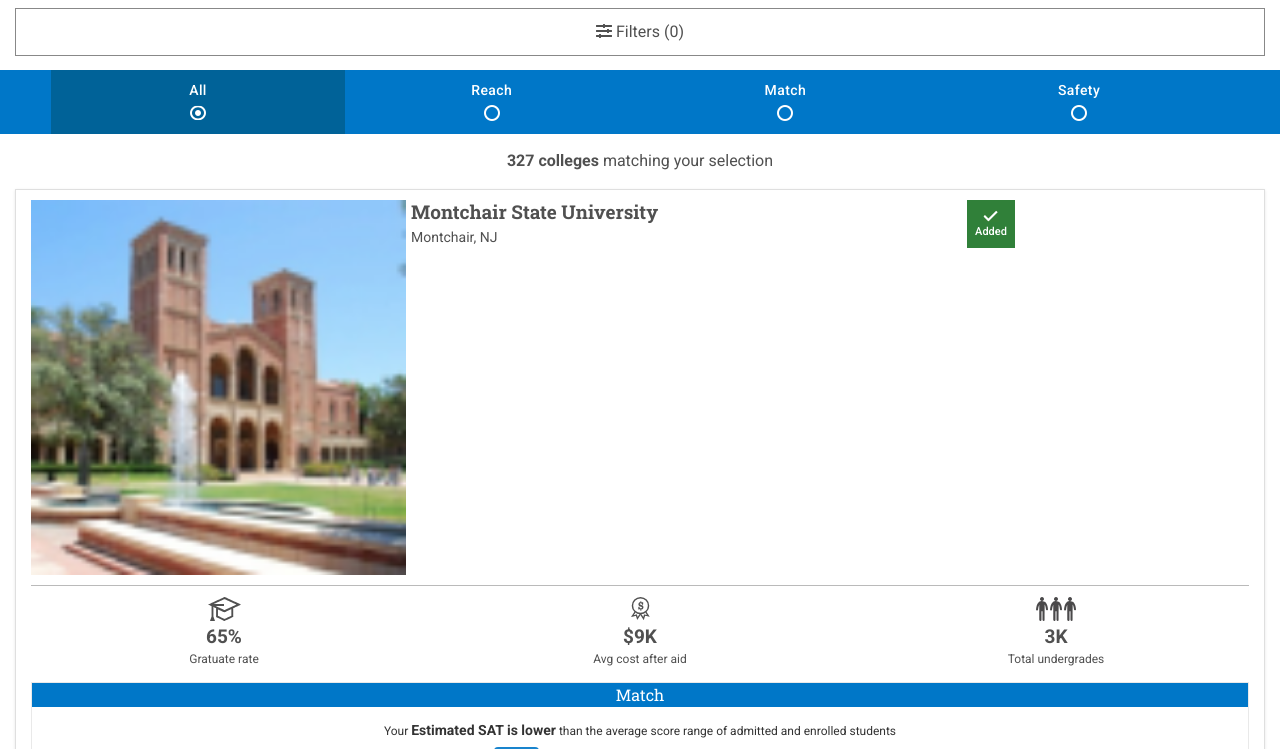
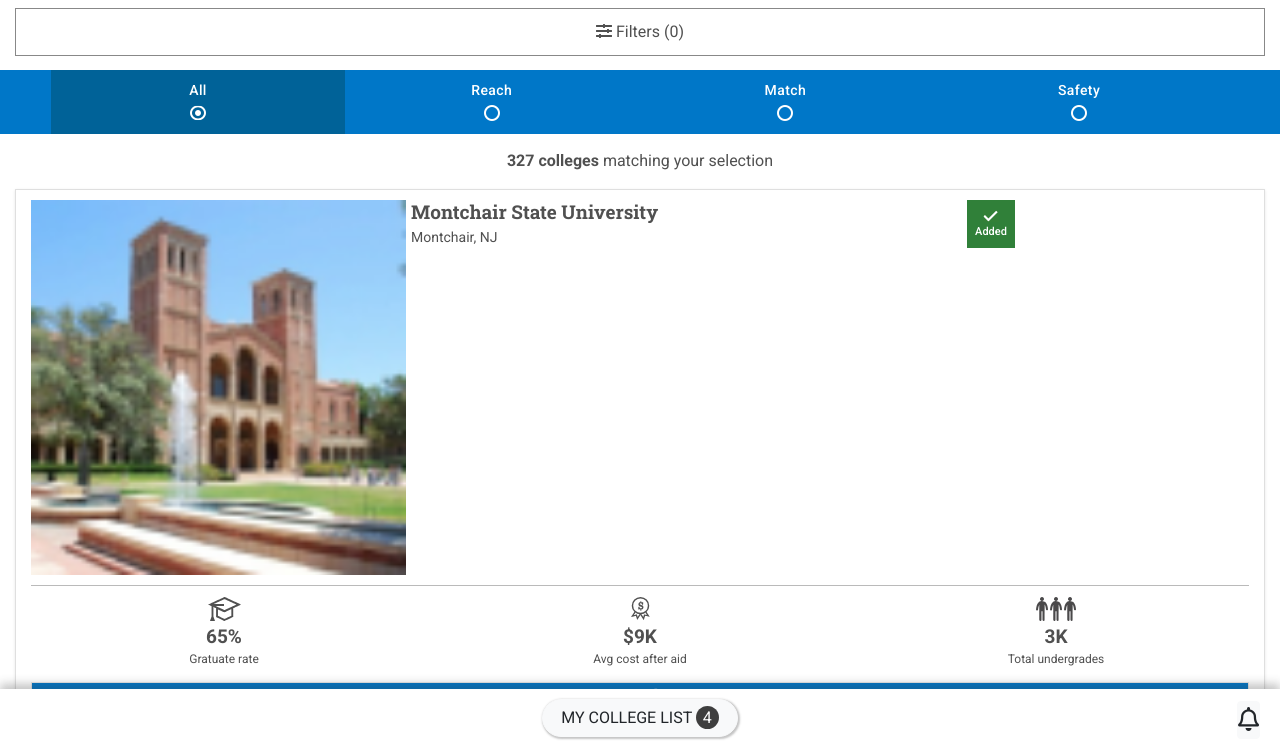
Before and after one commit to ahsan-habib-m4/access, a plain HTML site: page index.html in a window 1280 px wide. Shown: the part 51-800 px from the top of the page. Drawn offline with Linux system fonts and the light colour scheme.

Commit message:
Sticky footer added

```diff
--- a/css/style.css
+++ b/css/style.css
@@ -6,6 +6,7 @@ body {
     font-family: 'Roboto', sans-serif;
     font-weight: 400;
     color: #505050;
+    padding-bottom: 60px;
 }
 /* header */
 nav.navbar.navbar-expand-lg.navbar-light.bg-light {
@@ -565,6 +566,43 @@ p.choose-more.have-college {
     border: 0;
     padding-top: 0;
 }
+.footer {
+   position: fixed;
+   left: 0;
+   bottom: 0;
+   width: 100%;
+   background-color: #fff;
+   color: white;
+   text-align: center;
+   z-index: 2100;
+   -webkit-box-shadow: 0px -5px 9px 0px rgba(62,62,62,0.3);
+    -moz-box-shadow: 0px -5px 9px 0px rgba(62,62,62,0.3);
+    box-shadow: 0px -5px 9px 0px rgba(62,62,62,0.3);
+    height: 60px;
+}
+.my-clg-lst {
+    -webkit-box-shadow: 1px 1px 2px 1px rgba(62,62,62,0.3);
+    -moz-box-shadow: 1px 1px 2px 1px rgba(62,62,62,0.3);
+    box-shadow: 1px 1px 2px 1px rgba(62,62,62,0.3);
+    border-radius: 20px;
+    margin: auto;
+    margin-top: 10px;
+    padding: 6px 18px;
+}
+.my-clg-lst span.list-count {
+    background-color: #3e3e3e;
+    border-radius: 20px;
+    padding: 2px 7px;
+    color: #fff;
+}
+button.btn.btn-light.bell-button {
+    float: right;
+    font-size: 24px;
+    padding: 0;
+    position: absolute;
+    right: 20px;
+    top: 12px;
+}
 @media (max-width: 320px) {
 .col-3.add-btn-cont {
     padding-left: 10px;
--- a/index.html
+++ b/index.html
@@ -269,6 +269,12 @@
       </div>
     </div>
 
+    <!-- Footer -->
+    <div class="footer">
+      <button type="button" class="btn btn-light my-clg-lst">MY COLLEGE LIST <span class="list-count">4</span></button>
+      <button type="button" class="btn btn-light bell-button"><i class="far fa-bell"></i></button>
+    </div>
+
 
     <!-- Optional JavaScript -->
     <!-- jQuery first, then Popper.js, then Bootstrap JS -->
```
Also changed, not shown: collegelist.html (+6 -0 lines).
